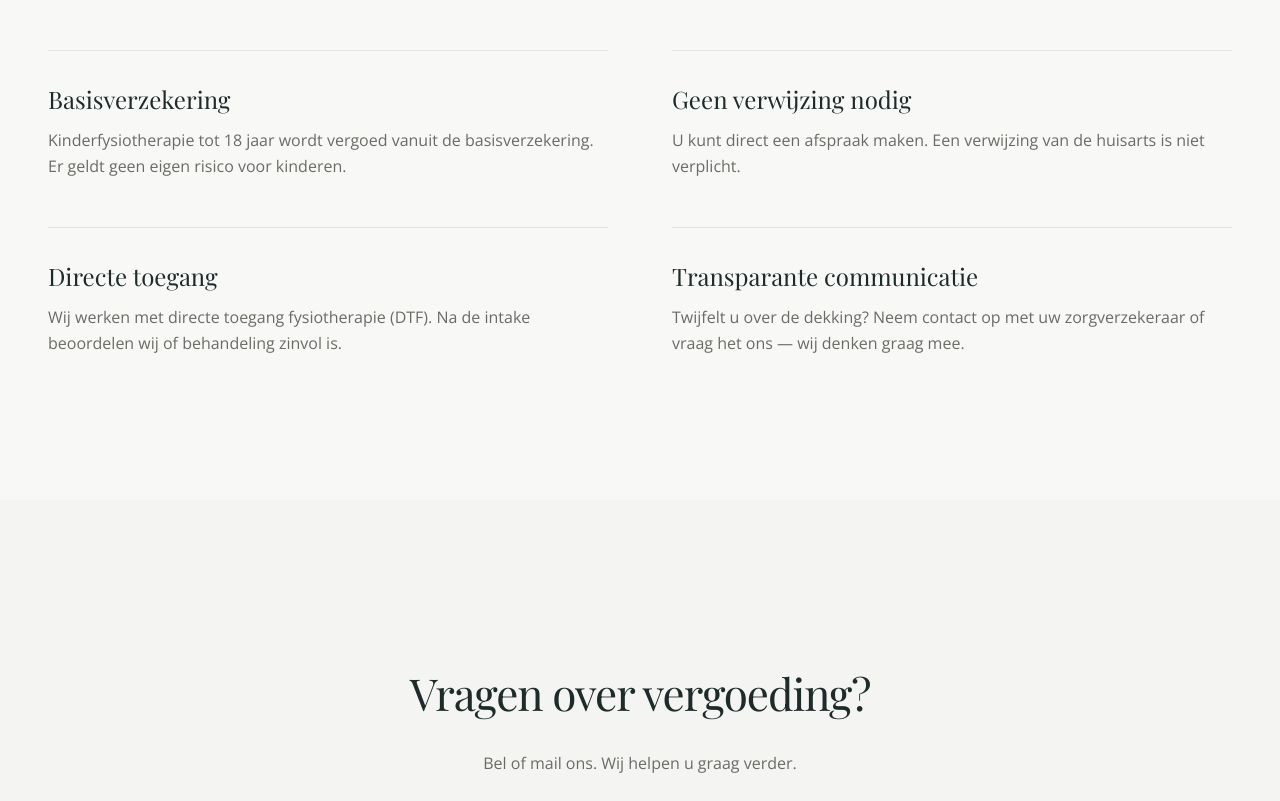
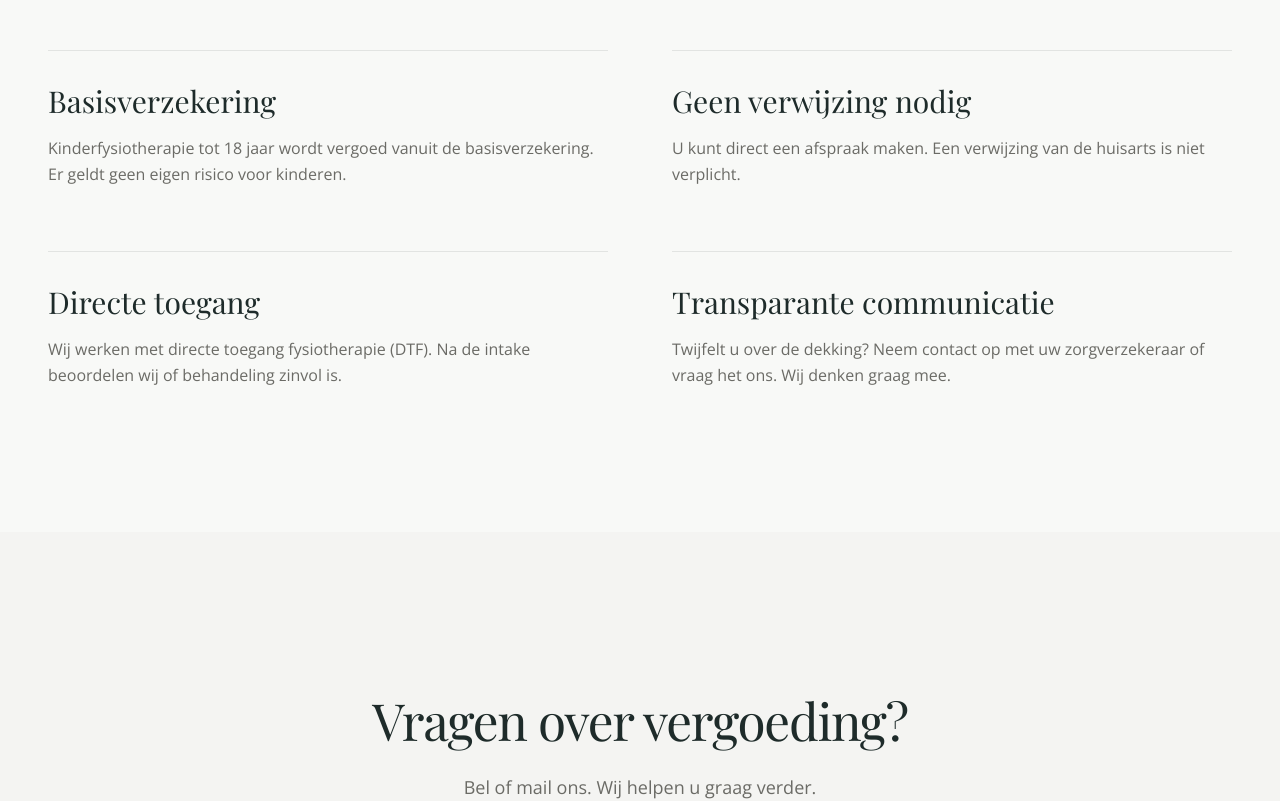
Before and after one commit to Maximustopdeals/kidsfysio-capelle-next-js, a Next.js app: page /vergoedingen in a window 1280 px wide. Shown: the part 800-1601 px from the top of the page. Built offline with nearby package versions, Linux system fonts and the light colour scheme.

Commit message:
Refactor VergoedingenPage layout and text styles
Updated text and styling in VergoedingenPage component.

```diff
--- a/src/app/vergoedingen/page.tsx
+++ b/src/app/vergoedingen/page.tsx
@@ -14,7 +14,7 @@ const points = [
   { title: "Basisverzekering", text: "Kinderfysiotherapie tot 18 jaar wordt vergoed vanuit de basisverzekering. Er geldt geen eigen risico voor kinderen." },
   { title: "Geen verwijzing nodig", text: "U kunt direct een afspraak maken. Een verwijzing van de huisarts is niet verplicht." },
   { title: "Directe toegang", text: "Wij werken met directe toegang fysiotherapie (DTF). Na de intake beoordelen wij of behandeling zinvol is." },
-  { title: "Transparante communicatie", text: "Twijfelt u over de dekking? Neem contact op met uw zorgverzekeraar of vraag het ons — wij denken graag mee." },
+  { title: "Transparante communicatie", text: "Twijfelt u over de dekking? Neem contact op met uw zorgverzekeraar of vraag het ons. Wij denken graag mee." },
 ];
 
 export default function VergoedingenPage() {
@@ -28,12 +28,16 @@ export default function VergoedingenPage() {
 
       <section className="py-28 lg:py-36 bg-cream">
         <div className="mx-auto max-w-7xl px-6 lg:px-12">
-          <div className="grid grid-cols-1 md:grid-cols-2 gap-x-16 gap-y-12">
+          <div className="grid grid-cols-1 md:grid-cols-2 gap-x-16 gap-y-12 lg:gap-y-16">
             {points.map((p, i) => (
               <FadeIn key={p.title} delay={i * 0.06}>
-                <div className="border-t border-charcoal/10 pt-8">
-                  <h2 className="font-serif text-xl lg:text-2xl font-light text-charcoal">{p.title}</h2>
-                  <p className="mt-3 text-muted leading-relaxed font-light">{p.text}</p>
+                <div className="group border-t border-charcoal/10 pt-8 transition-colors duration-500 hover:border-forest/40">
+                  <h2 className="font-serif text-2xl lg:text-3xl font-light text-charcoal group-hover:text-forest transition-colors duration-300">
+                    {p.title}
+                  </h2>
+                  <p className="mt-4 text-muted leading-relaxed font-light">
+                    {p.text}
+                  </p>
                 </div>
               </FadeIn>
             ))}
@@ -44,13 +48,19 @@ export default function VergoedingenPage() {
       <section className="py-28 lg:py-40 bg-warm-gray">
         <div className="mx-auto max-w-2xl px-6 text-center">
           <FadeIn>
-            <h2 className="font-serif text-[clamp(2rem,3.5vw,2.75rem)] font-light tracking-[-0.025em] text-charcoal">
+            <h2 className="font-serif text-[clamp(2.25rem,4vw,3.5rem)] font-light tracking-[-0.025em] text-charcoal leading-[1.1]">
               Vragen over vergoeding?
             </h2>
-            <p className="mt-6 text-muted leading-relaxed font-light">Bel of mail ons. Wij helpen u graag verder.</p>
+            <p className="mt-6 text-muted leading-relaxed font-light text-lg">
+              Bel of mail ons. Wij helpen u graag verder.
+            </p>
             <div className="mt-12 flex flex-wrap justify-center gap-5">
-              <Button href="/contact/" variant="primary" size="lg">Contact opnemen</Button>
-              <Button href="tel:0103032575" variant="outline" size="lg">010 303 2575</Button>
+              <Button href="/contact/" variant="primary" size="lg">
+                Contact opnemen
+              </Button>
+              <Button href="tel:0103032575" variant="outline" size="lg">
+                010 303 2575
+              </Button>
             </div>
           </FadeIn>
         </div>
```
